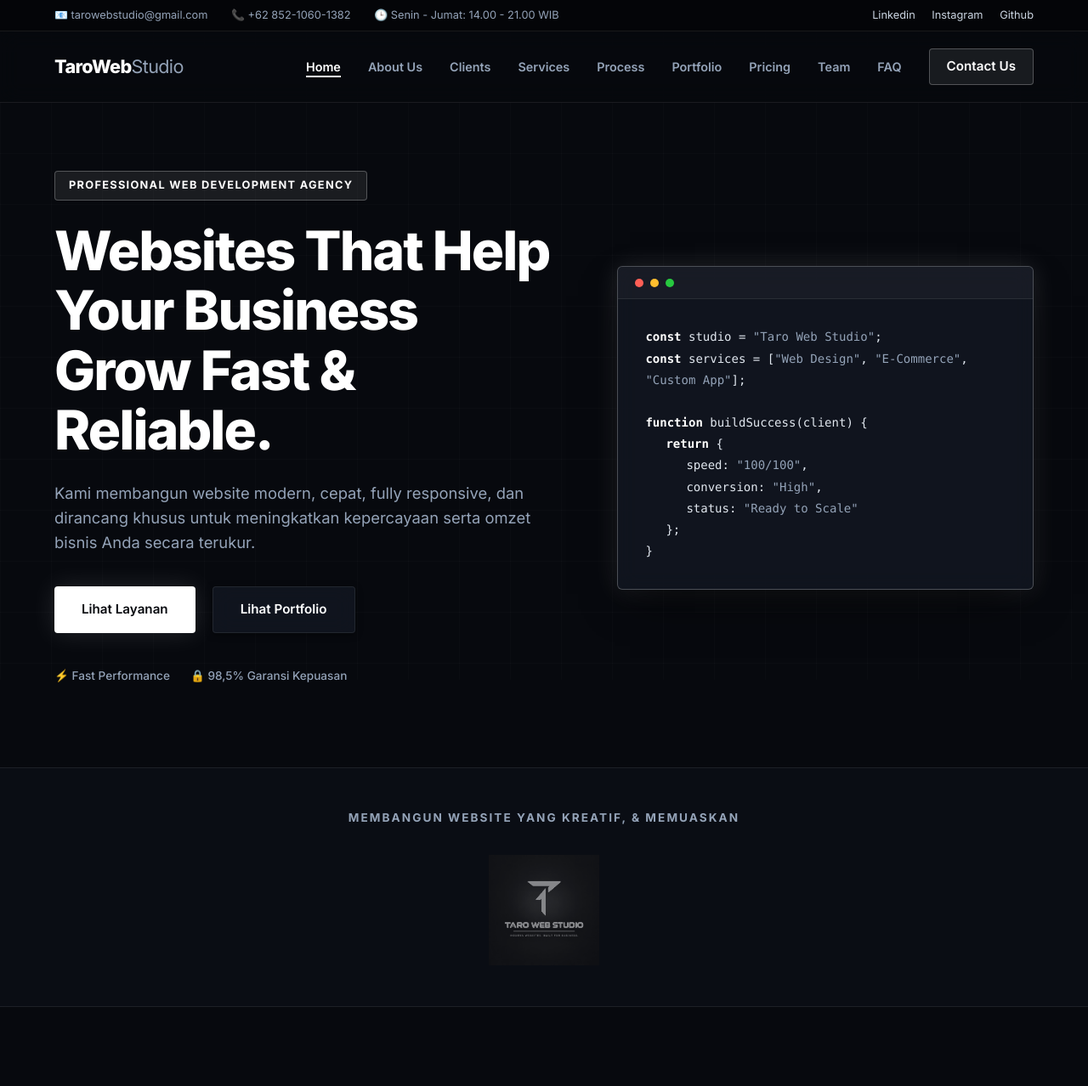
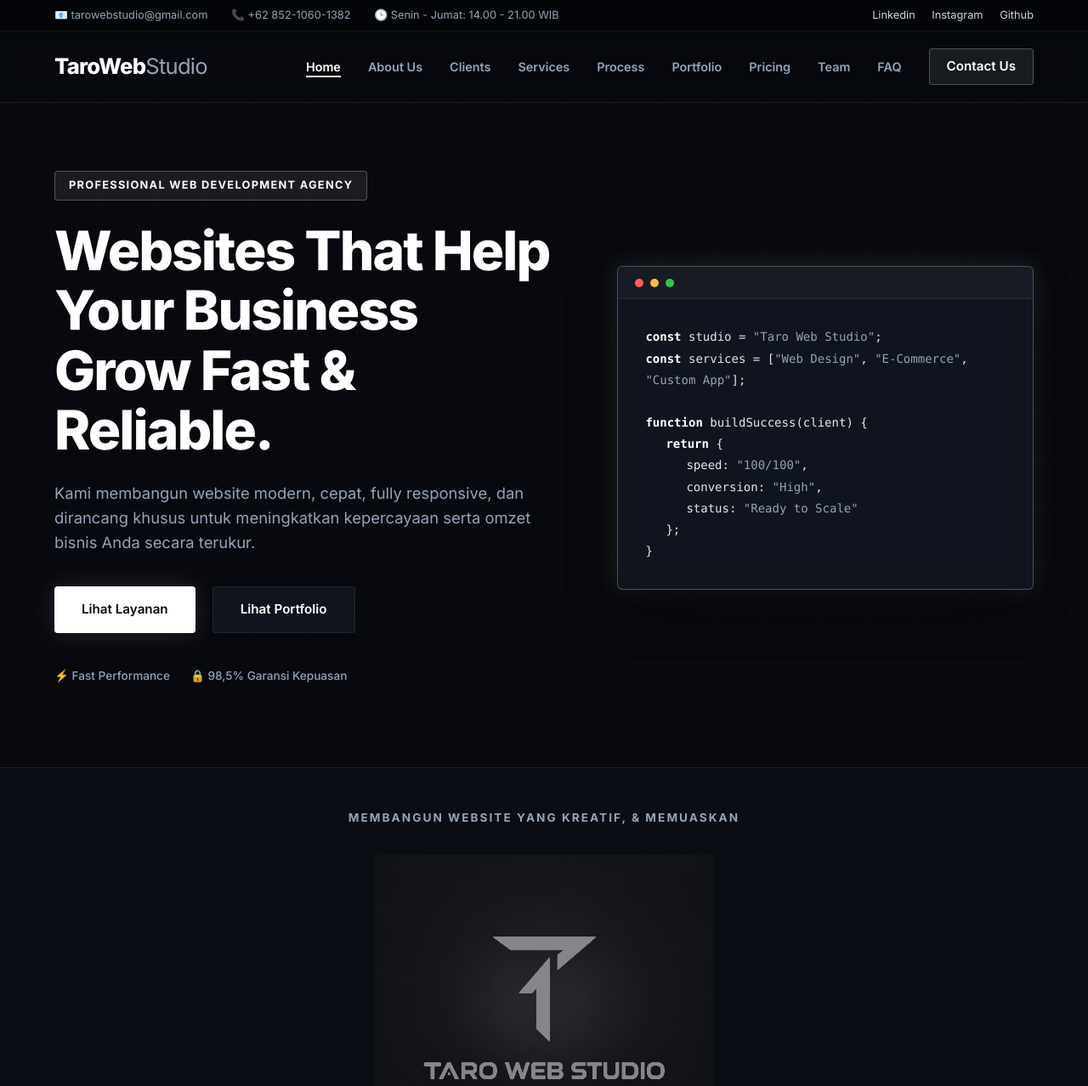
Before and after one commit to tarowebstudio-id/TaroWebStudio, a plain HTML site: page index.html in a window 1280 px wide. Shown: the top 1278 px of the page at 85% size. Drawn offline with Linux system fonts and the light colour scheme.

Commit message:
Increase logo font size and image max height

```diff
--- a/css/style.css
+++ b/css/style.css
@@ -322,7 +322,7 @@ img, svg {
 }
 
 .logo {
-  font-size: 1.35rem;
+  font-size: 1.6rem;
   font-weight: 800;
   color: #ffffff;
   letter-spacing: -0.03em;
@@ -522,7 +522,7 @@ img, svg {
 }
 
 .logo-item img {
-  max-height: 130px;
+  max-height: 400px;
   width: auto;
   object-fit: contain;
   opacity: 0.5;
```
